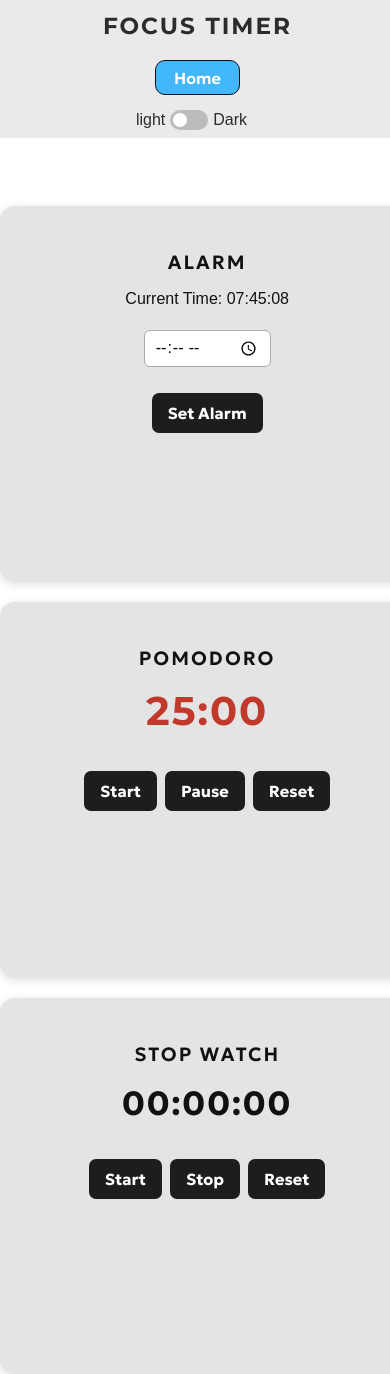
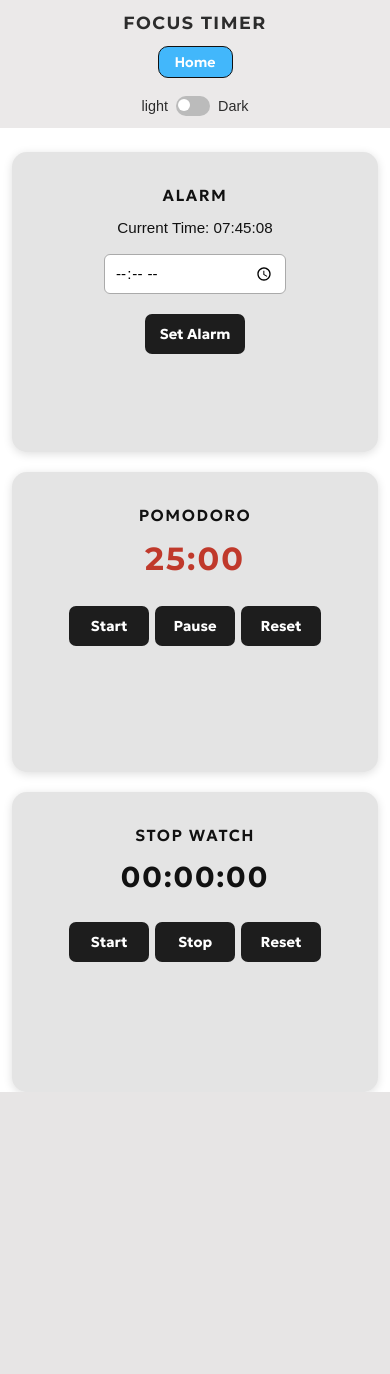
Before and after one commit to Kulkarnikeyur/TaskCraft, a Flask app: page /time in a window 390 px wide. After the commit the page ends 1092 px from the top, so only its background shows below. Run offline with Flask 3, Linux system fonts and the light colour scheme; some libraries are stand-ins or nearby versions; some web fonts are replaced.

Commit message:
Update time.css

```diff
--- a/static/time.css
+++ b/static/time.css
@@ -1,252 +1,3 @@
-/* body,
-input,
-button {
-  font-family: "Roboto", sans-serif;
-}
-.page-title {
-  font-family: "Montserrat", sans-serif;
-  font-size: 1.45em;
-  letter-spacing: 2px;
-  font-weight: 700;
-}
-
-.theme-toggle-row {
-  display: flex;
-  align-items: center;
-  gap: 5px;
-  padding-right: 12px;
-}
-.theme-label {
-  font-size: 1em;
-}
-
-.toggle-switch {
-  position: relative;
-  width: 38px;
-  height: 20px;
-  display: inline-block;
-}
-.toggle-switch input {
-  opacity: 0;
-  width: 0;
-  height: 0;
-}
-.slider {
-  position: absolute;
-  top: 0;
-  left: 0;
-  right: 0;
-  bottom: 0;
-  background-color: #bbb;
-  border-radius: 20px;
-  transition: background 0.3s;
-}
-.slider:before {
-  content: "";
-  position: absolute;
-  left: 3px;
-  top: 3px;
-  width: 14px;
-  height: 14px;
-  border-radius: 50%;
-  background: #fff;
-  transition: transform 0.3s, background 0.3s;
-}
-.toggle-switch input:checked + .slider {
-  background: #3b3b3b;
-}
-.toggle-switch input:checked + .slider:before {
-  transform: translateX(16px);
-  background: #c5c5c5;
-}
-
-body {
-  margin: 0;
-  background: #fff;
-  color: #111;
-  transition: background 0.3s, color 0.3s;
-}
-.topbar {
-  display: flex;
-  align-items: center;
-  justify-content: space-between;
-  background: #ebe9e9;
-  color: #2c2c2c;
-  padding: 16px 22px 14px 28px;
-  position: sticky;
-  top: 0;
-  left: 0;
-  right: 0;
-  z-index: 10;
-}
-.page-title {
-  margin: 0;
-  margin-right: 1300px;
-}
-.nav-brand {
-  margin-top: 10px;
-}
-
-.timer-grid {
-  display: flex;
-  flex-wrap: wrap;
-  justify-content: center;
-  gap: 48px;
-  margin: 68px auto 0 auto;
-  max-width: 1100px;
-}
-.timer-box {
-  background: #e4e4e4;
-  border-radius: 15px;
-  box-shadow: 0 2px 10px #0002;
-  width: 270px;
-  min-height: 320px;
-  padding: 28px 18px;
-  display: flex;
-  flex-direction: column;
-  align-items: center;
-  transition: background 0.3s;
-}
-.timer-box h2 {
-  font-family: "Montserrat", sans-serif;
-  font-size: 1.2em;
-  margin-bottom: 16px;
-  letter-spacing: 2px;
-}
-
-.alarm-content,
-.pomodoro-content,
-.stopwatch-content {
-  width: 100%;
-  display: flex;
-  flex-direction: column;
-  align-items: center;
-  gap: 16px;
-}
-
-.action-btn {
-  margin-top: 10px;
-  background: #1d1d1d;
-  color: #fff;
-  border: none;
-  border-radius: 7px;
-  padding: 10px 16px;
-  font-size: 1em;
-  font-weight: 700;
-  cursor: pointer;
-  transition: background 0.2s;
-}
-.home-btn {
-  height: 35px;
-  width: 85px;
-  margin-bottom: 5px;
-  background-color: rgba(26, 171, 255, 0.808);
-  border: #111 solid 1px;
-  border-radius: 10px;
-  font-size: 16px;
-  color: white;
-  cursor: pointer;
-}
-input[type="time"] {
-  padding: 6px 10px;
-  border-radius: 6px;
-  border: 1px solid #aaa;
-  font-size: 1em;
-  margin-top: 4px;
-}
-
-#alarm-current-time,
-#alarm-message {
-  font-size: 1em;
-  margin-bottom: 2px;
-}
-
-#pomodoro-timer {
-  font-size: 2.5em;
-  font-family: "Montserrat", sans-serif;
-  color: #c0392b;
-  margin-bottom: 10px;
-  letter-spacing: 2px;
-}
-.pomo-controls {
-  display: flex;
-  gap: 8px;
-}
-#stopwatch-timer {
-  font-size: 2.1em;
-  font-family: "Montserrat", sans-serif;
-  margin-bottom: 10px;
-  letter-spacing: 2px;
-}
-.sw-controls {
-  display: flex;
-  gap: 8px;
-}
-
-body.dark {
-  background: #111;
-  color: #fff;
-}
-body.dark .home-btn {
-  border: #ffffff solid 1px;
-}
-body.dark .topbar {
-  background: #2c2c2c;
-  color: #cecece;
-  border-bottom: 2px solid #cfcfcf;
-}
-body.dark .theme-label {
-  color: #dddddd;
-}
-body.dark .page-title {
-  color: #e5e5e5;
-}
-
-body .timer-box {
-  background: #e4e4e4;
-}
-body.dark .timer-box {
-  background: #424242;
-}
-body.dark .timer-box h2 {
-  color: #fff;
-}
-
-body .action-btn {
-  background: #1e1e1e;
-  color: #ffffff;
-}
-body.dark .action-btn {
-  background: #cfcfcf;
-  color: #1d1d1d;
-}
-
-@media (max-width: 1000px) {
-  .timer-grid {
-    flex-wrap: wrap;
-    gap: 28px;
-  }
-}
-@media (max-width: 800px) {
-  .timer-grid {
-    flex-direction: column;
-    align-items: center;
-    gap: 20px;
-  }
-}
-@media (max-width: 500px) {
-  .topbar {
-    flex-direction: column;
-    gap: 10px;
-    padding: 12px 3px 8px 8px;
-  }
-  .timer-box {
-    width: 97vw;
-    min-width: 0;
-  }
-} */
-
-/* Import Zense Fonts */
 @import url("https://fonts.googleapis.com/css2?family=Tektur:wght@400;500;600;700;800;900&family=Geologica:wght@100;200;300;400;500;600;700;800;900&family=Chivo:ital,wght@0,100;0,200;0,300;0,400;0,500;0,600;0,700;0,800;0,900;1,100;1,200;1,300;1,400;1,500;1,600;1,700;1,800;1,900&family=Chivo+Mono:ital,wght@0,100;0,200;0,300;0,400;0,500;0,600;0,700;0,800;0,900;1,100;1,200;1,300;1,400;1,500;1,600;1,700;1,800;1,900&display=swap");
 
 body,
@@ -462,13 +213,13 @@ input[type="time"] {
   gap: 8px;
 }
 
-/* ZENSE DARK MODE */
+
 body.dark {
   background: linear-gradient(135deg, #000814 0%, #001829 100%);
   color: #e2e8f0;
 }
 
-/* ZENSE DARK MODE HOME BUTTON */
+
 body.dark .home-btn {
   background: linear-gradient(90deg, #26fee3 0%, #208e3a 100%);
   color: #000814;
@@ -480,7 +231,7 @@ body.dark .home-btn:hover {
   box-shadow: 0 4px 12px rgba(38, 254, 227, 0.3);
 }
 
-/* ZENSE DARK MODE TOPBAR */
+
 body.dark .topbar {
   background: rgba(0, 8, 20, 0.9);
   backdrop-filter: blur(10px);
@@ -488,12 +239,12 @@ body.dark .topbar {
   box-shadow: 0 2px 10px rgba(38, 254, 227, 0.2);
 }
 
-/* ZENSE DARK MODE THEME LABEL */
+
 body.dark .theme-label {
   color: #26fee3;
 }
 
-/* ZENSE DARK MODE PAGE TITLE */
+
 body.dark .page-title {
   background: linear-gradient(135deg, #26fee3 0%, #208e3a 100%);
   background-clip: text;
@@ -512,7 +263,7 @@ body.dark .page-title {
   }
 }
 
-/* ZENSE DARK MODE TIMER BOX */
+
 body.dark .timer-box {
   background: #16213e;
   border: 2px solid #26fee3;
@@ -525,12 +276,12 @@ body.dark .timer-box:hover {
   box-shadow: 0 8px 32px rgba(38, 254, 227, 0.2);
 }
 
-/* ZENSE DARK MODE TIMER BOX H2 */
+
 body.dark .timer-box h2 {
   color: #26fee3;
 }
 
-/* ZENSE DARK MODE ACTION BUTTON */
+
 body.dark .action-btn {
   background: #26fee3;
   color: #000814;
@@ -541,7 +292,7 @@ body.dark .action-btn:hover {
   box-shadow: 0 4px 12px rgba(38, 254, 227, 0.3);
 }
 
-/* ZENSE DARK MODE INPUT TIME */
+
 body.dark input[type="time"] {
   background: #1a1a2e;
   border-color: #208e3a;
@@ -553,7 +304,7 @@ body.dark input[type="time"]:focus {
   outline: none;
 }
 
-/* ZENSE DARK MODE TIMERS */
+
 body.dark #pomodoro-timer {
   color: #26fee3;
 }
@@ -562,7 +313,7 @@ body.dark #stopwatch-timer {
   color: #26fee3;
 }
 
-/* ZENSE DARK MODE SLIDER */
+
 body.dark .slider {
   background-color: rgba(38, 254, 227, 0.3);
   border: 2px solid #26fee3;
@@ -580,34 +331,359 @@ body.dark .toggle-switch input:checked + .slider:before {
   background: #208e3a;
 }
 
-@media (max-width: 1000px) {
+@media (max-width: 1024px) {
+  .page-title {
+    margin-right: 400px;
+  }
+
   .timer-grid {
-    flex-wrap: wrap;
-    gap: 28px;
+    gap: 32px;
+    margin: 48px auto 0 auto;
+  }
+
+  .timer-box {
+    width: 250px;
   }
 }
 
-@media (max-width: 800px) {
+
+@media (max-width: 768px) {
+  .topbar {
+    flex-direction: column;
+    gap: 1rem;
+    padding: 15px 20px;
+  }
+
+  .page-title {
+    margin-right: 0 !important;
+    text-align: center;
+    font-size: 1.3rem;
+  }
+
+  .nav-brand {
+    margin-top: 0;
+    display: flex;
+    justify-content: center;
+    gap: 1rem;
+  }
+
+  .theme-toggle-row {
+    justify-content: center;
+    padding-right: 0;
+  }
+
   .timer-grid {
-    flex-direction: column;
-    align-items: center;
-    gap: 20px;
+    gap: 24px;
+    margin: 32px auto 0 auto;
+    padding: 0 15px;
+  }
+
+  .timer-box {
+    width: 100%;
+    max-width: 400px;
+    min-height: 280px;
+    padding: 24px 16px;
+  }
+
+  .timer-box h2 {
+    font-size: 1.1rem;
+  }
+
+  #pomodoro-timer {
+    font-size: 2.2rem;
+  }
+
+  #stopwatch-timer {
+    font-size: 1.9rem;
   }
 }
 
-@media (max-width: 500px) {
+@media (max-width: 480px) {
   .topbar {
+    padding: 12px 15px;
+    gap: 0.8rem;
+  }
+
+  .page-title {
+    font-size: 1.1rem;
+    letter-spacing: 1.5px;
+  }
+
+  .home-btn {
+    width: 75px;
+    height: 32px;
+    font-size: 14px;
+  }
+
+  .nav-brand {
     flex-direction: column;
-    gap: 10px;
-    padding: 12px 3px 8px 8px;
+    gap: 0.6rem;
+  }
+
+  .theme-toggle-row {
+    gap: 8px;
+  }
+
+  .theme-label {
+    font-size: 0.9rem;
+  }
+
+  .toggle-switch {
+    width: 34px;
+    height: 18px;
+  }
+
+  .slider:before {
+    width: 12px;
+    height: 12px;
+    left: 2px;
+    top: 3px;
+  }
+
+  .toggle-switch input:checked + .slider:before {
+    transform: translateX(14px);
+  }
+
+  .timer-grid {
+    gap: 20px;
+    margin: 24px auto 0 auto;
+    padding: 0 12px;
+  }
+
+  .timer-box {
+    width: 100%;
+    max-width: 100%;
+    min-height: 260px;
+    padding: 20px 14px;
+  }
+
+  .timer-box h2 {
+    font-size: 1rem;
+    margin-bottom: 14px;
+    letter-spacing: 1.5px;
+  }
+
+  .alarm-content,
+  .pomodoro-content,
+  .stopwatch-content {
+    gap: 12px;
+  }
+
+  .action-btn {
+    padding: 8px 14px;
+    font-size: 0.9rem;
+    margin-top: 8px;
+  }
+
+  input[type="time"] {
+    padding: 8px 10px;
+    font-size: 0.95rem;
+    width: 100%;
+    max-width: 160px;
+  }
+
+  #alarm-current-time,
+  #alarm-message {
+    font-size: 0.95rem;
+    text-align: center;
+  }
+
+  #pomodoro-timer {
+    font-size: 2rem;
+    margin-bottom: 8px;
+  }
+
+  #stopwatch-timer {
+    font-size: 1.8rem;
+    margin-bottom: 8px;
+  }
+
+  .pomo-controls,
+  .sw-controls {
+    gap: 6px;
+    flex-wrap: wrap;
+    justify-content: center;
+  }
+}
+
+@media (max-width: 360px) {
+  .topbar {
+    padding: 10px 12px;
+  }
+
+  .page-title {
+    font-size: 1rem;
+    letter-spacing: 1px;
+  }
+
+  .home-btn {
+    width: 70px;
+    height: 30px;
+    font-size: 12px;
+  }
+
+  .timer-grid {
+    padding: 0 8px;
+    gap: 16px;
+    margin: 20px auto 0 auto;
+  }
+
+  .timer-box {
+    min-height: 240px;
+    padding: 16px 12px;
+  }
+
+  .timer-box h2 {
+    font-size: 0.95rem;
+  }
+
+  .action-btn {
+    padding: 6px 12px;
+    font-size: 0.85rem;
+  }
+
+  #pomodoro-timer {
+    font-size: 1.8rem;
+  }
+
+  #stopwatch-timer {
+    font-size: 1.6rem;
+  }
+
+  input[type="time"] {
+    padding: 6px 8px;
+    font-size: 0.9rem;
+  }
+}
+
+
+@media (max-height: 500px) and (orientation: landscape) {
+  .topbar {
+    flex-direction: row;
+    justify-content: space-between;
+    padding: 8px 15px;
   }
 
   .page-title {
     margin-right: 0;
+    font-size: 1rem;
+    text-align: left;
+  }
+
+  .nav-brand {
+    flex-direction: row;
+    gap: 1rem;
+    margin-top: 0;
+  }
+
+  .timer-grid {
+    margin: 20px auto 0 auto;
+    gap: 16px;
   }
 
   .timer-box {
-    width: 97vw;
-    min-width: 0;
+    min-height: 200px;
+    padding: 16px 12px;
+  }
+
+  .timer-box h2 {
+    font-size: 1rem;
+    margin-bottom: 10px;
+  }
+
+  #pomodoro-timer {
+    font-size: 1.8rem;
+    margin-bottom: 6px;
+  }
+
+  #stopwatch-timer {
+    font-size: 1.6rem;
+    margin-bottom: 6px;
   }
 }
+
+
+@media (max-width: 768px) {
+  body.dark .topbar {
+    box-shadow: 0 2px 12px rgba(38, 254, 227, 0.2);
+  }
+
+  body.dark .timer-box {
+    box-shadow: 0 4px 20px rgba(38, 254, 227, 0.15);
+  }
+
+  body.dark .home-btn:hover {
+    transform: translateY(-1px);
+  }
+
+  body.dark .action-btn:hover {
+    transform: translateY(-1px);
+  }
+
+  body.dark .timer-box:hover {
+    transform: translateY(-3px);
+  }
+
+
+  body.dark .action-btn:focus,
+  body.dark input[type="time"]:focus {
+    outline: 2px solid #26fee3;
+    outline-offset: 2px;
+  }
+
+
+  .action-btn {
+    min-height: 40px;
+    min-width: 80px;
+  }
+
+  .toggle-switch {
+    min-height: 20px;
+    display: flex;
+    align-items: center;
+  }
+}
+@media (min-width: 1024px) and(max-width: 1180px) {
+  .page-title {
+    margin-right: 650px;
+  }
+  .nav-brand {
+    margin-right: 10px;
+  }
+}
+@media (min-width: 915px) and (max-width: 1281px) {
+  .page-title {
+    margin-right: 450px;
+  }
+}
+@media (min-width: 854px) and(max-width: 1025px) {
+  .page-title {
+    margin-right: 400px;
+  }
+}
+@media (max-width: 854px) {
+  .page-title {
+    margin-right: 330px;
+  }
+}
+
+@media (min-width: 1365px) and(max-width: 1380px) {
+  .page-title {
+    margin-right: 850px;
+  }
+}
+@media (min-width: 911px) and(max-width: 1364px) {
+  .page-title {
+    margin-right: 650px;
+  }
+}
+
+@media (-webkit-min-device-pixel-ratio: 2), (min-resolution: 192dpi) {
+  body.dark .page-title,
+  body.dark .timer-box h2,
+  body.dark #pomodoro-timer,
+  body.dark #stopwatch-timer {
+    -webkit-font-smoothing: antialiased;
+    -moz-osx-font-smoothing: grayscale;
+  }
+}
```
